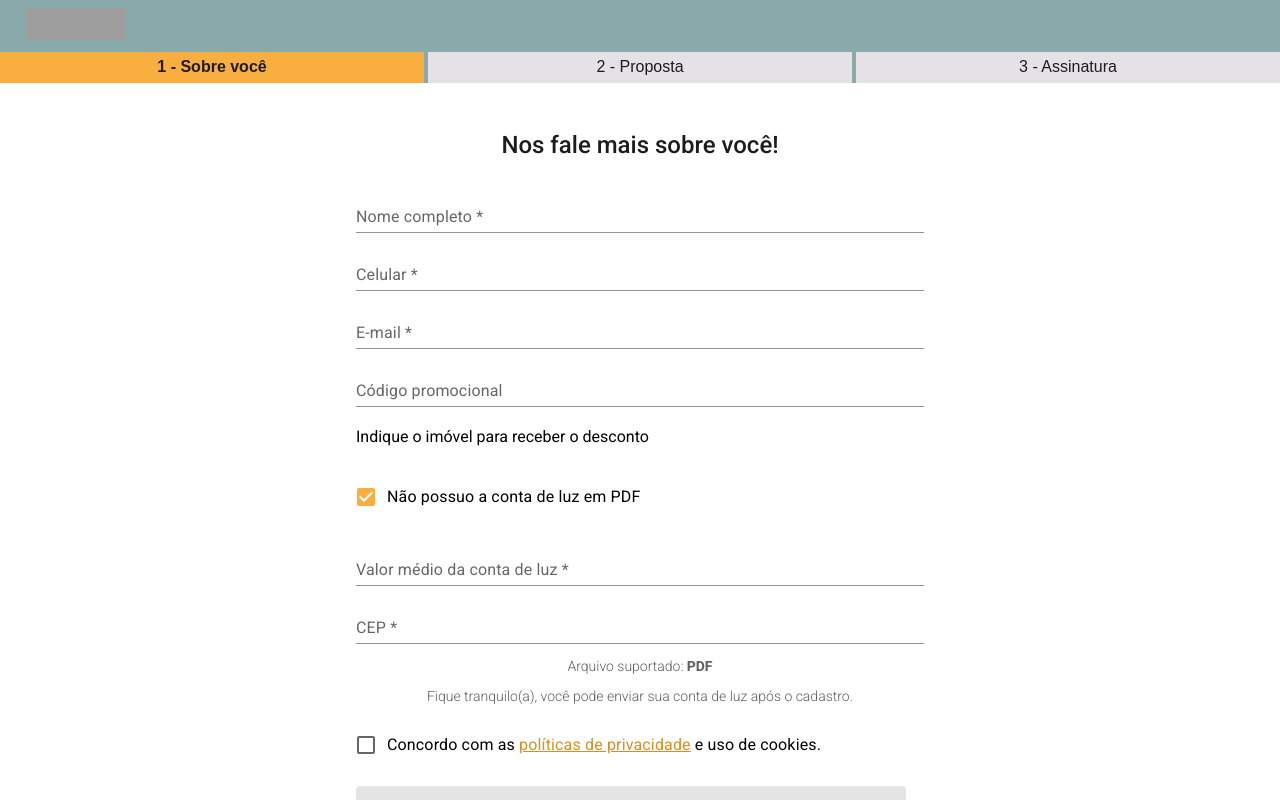
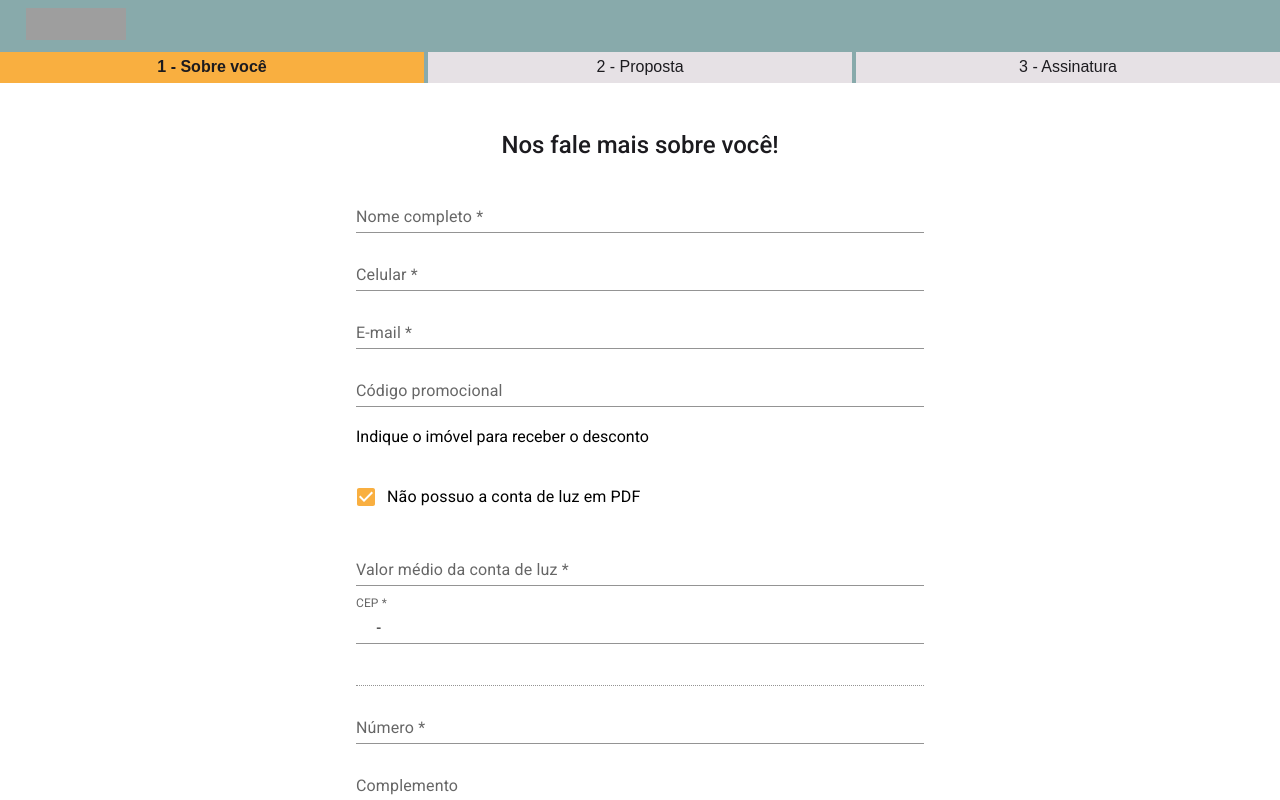
Before and after one commit to pivapedro/flora_energia, a React (Create React App) app: page / in a window 1280 px wide. Both pictures are taken after a click on the label "Não possuo a conta de luz em PDF". Shown: the top 800 px of the page. Built offline with nearby package versions, Linux system fonts and the light colour scheme; grey boxes are pictures that could not be loaded.

Commit message:
fix: implementando sistema de upload

```diff
--- a/package.json
+++ b/package.json
@@ -16,6 +16,8 @@
         "@types/react": "^18.0.0",
         "@types/react-dom": "^18.0.0",
         "@types/styled-components": "^5.1.26",
+        "axios": "^1.2.4",
+        "cep-promise": "^4.3.0",
         "react": "^18.2.0",
         "react-dom": "^18.2.0",
         "react-input-mask": "^2.0.4",
--- a/src/pages/index.tsx
+++ b/src/pages/index.tsx
@@ -12,6 +12,7 @@ import { Input } from "../components/Input";
 import * as Style from "./style";
 import InputMask from "react-input-mask";
 import CheckCircleOutlineIcon from "@mui/icons-material/CheckCircleOutline";
+import cep from "cep-promise";
 
 export const Home = () => {
   const [formData, setFormData] = useState<{
@@ -20,6 +21,7 @@ export const Home = () => {
     hasPDF: true,
     invoiceAmount: 0,
   });
+  const [adress, setAdress] = useState<{ street?: string }>({});
   const [errors, setErrors] = useState<{ [x: string]: boolean }>({});
   const [value, setValue] = useState();
   const errorObject = {
@@ -33,6 +35,37 @@ export const Home = () => {
     },
   };
 
+  const convertBase64 = async (file: File) => {
+    const data: Promise<string | ArrayBuffer | null> = new Promise(
+      (resolve, reject) => {
+        const fileReader = new FileReader();
+        fileReader.readAsDataURL(file);
+
+        fileReader.onload = () => {
+          resolve(fileReader.result);
+        };
+
+        fileReader.onerror = (error) => {
+          reject(error);
+        };
+      }
+    );
+    const base = await data;
+    return String(base).split("base64,")[1];
+  };
+
+  const setDocument = async (e: React.ChangeEvent<HTMLInputElement>) => {
+    if (e?.target && e?.target?.files?.length) {
+      if (e?.target?.files[0].size <= 2097152) {
+        const data: string = await convertBase64(e.target.files[0]);
+        setFormData({
+          ...formData,
+          document: data,
+          documentName: e?.target?.files[0].name
+        });
+      }
+    }
+  };
   const sucessObject: { color: "success"; error?: boolean; InputProps: any } = {
     error: false,
     color: "success",
@@ -83,6 +116,14 @@ export const Home = () => {
   const cepValidator = (cep: string) => {
     return cep.match(/^[0-9]{5}-[0-9]{3}$/);
   };
+  const getCep = async (value: string) => {
+    try {
+      const data = await cep(value);
+      if (data.street) setAdress(data);
+    } catch (error) {
+      console.log(error);
+    }
+  };
   const ValidateInput = (name: string, value: string | boolean | number) => {
     if (name === "tel") {
       if (phoneValidator(String(value))) {
@@ -114,6 +155,7 @@ export const Home = () => {
         setErrors({
           ...rest,
         });
+        getCep(String(value).replace(/[^0-9]/g, ""));
         return;
       }
     }
@@ -213,8 +255,18 @@ export const Home = () => {
             </div>
             {formData.hasPDF ? (
               <>
-                <input type="file" style={{ display: "none" }} />
-                <Button variant="outlined" color="primary" size="large">
+                <Button
+                  variant="outlined"
+                  color="primary"
+                  size="large"
+                  component="label"
+                >
+                  <input
+                    type="file"
+                    hidden
+                    accept="application/pdf"
+                    onChange={(e) => setDocument(e)}
+                  />
                   Enviar conta de luz
                 </Button>
               </>
@@ -237,9 +289,10 @@ export const Home = () => {
                   mask="99999-999"
                   maskChar=" "
                   onChange={(e) => OnChageValue("CEP", e.target.value)}
+                  value={String(formData.CEP)}
                   name="CEP"
                   label="CEP *"
-                  fullWidth
+                  fullWidth={!Boolean(!errors?.CEP && formData?.CEP)}
                   variant="standard"
                   onBlur={() => enableValidation("CEP")}
                   helperText={
@@ -255,16 +308,40 @@ export const Home = () => {
                     (props) => <Input {...props}></Input>
                   }
                 </InputMask>
+                <Input
+                  name="street"
+                  value={adress.street}
+                  disabled
+                  variant="standard"
+                  fullWidth
+                />
+                <Input
+                  onChange={(e) => OnChageValue("number", e.target.value)}
+                  name="number"
+                  label="Número *"
+                  variant="standard"
+                  fullWidth
+                />
+                <Input
+                  onChange={(e) => OnChageValue("complement", e.target.value)}
+                  name="complement"
+                  label="Complemento"
+                  variant="standard"
+                  fullWidth
+                />
               </>
             )}
 
             <p className="description">
               Arquivo suportado: <strong>PDF</strong>
             </p>
-            <p className="description">
-              Fique tranquilo(a), você pode enviar sua conta de luz após o
-              cadastro.{" "}
-            </p>
+            {!formData?.document ? (
+              <p className="description">
+                Fique tranquilo(a), você pode enviar sua conta de luz após o
+                cadastro.
+              </p>
+            ) : null}
+
             <div className="checkbox">
               <FormControlLabel
                 control={
```
Also changed, not shown: src/services/index.ts (added, +15 -0 lines), 1 other file (tests, documents, lock files or other folders).
